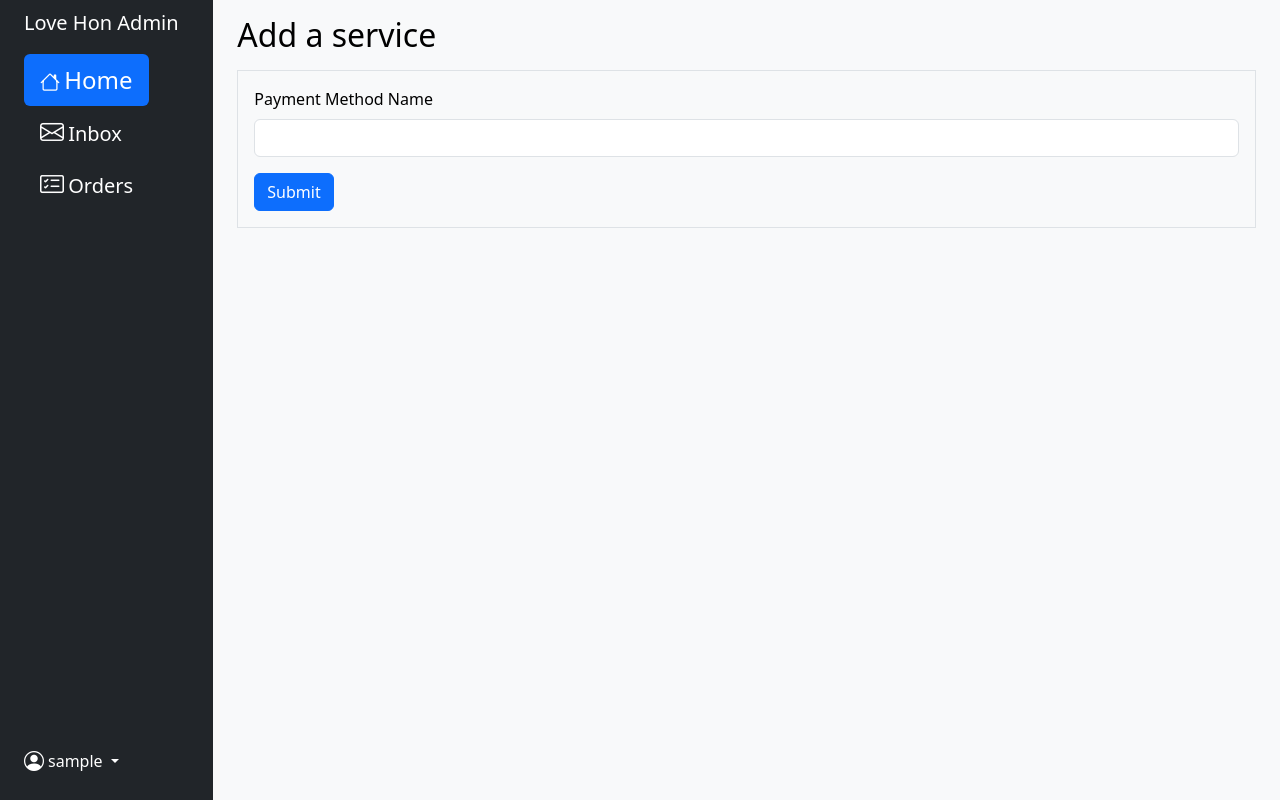
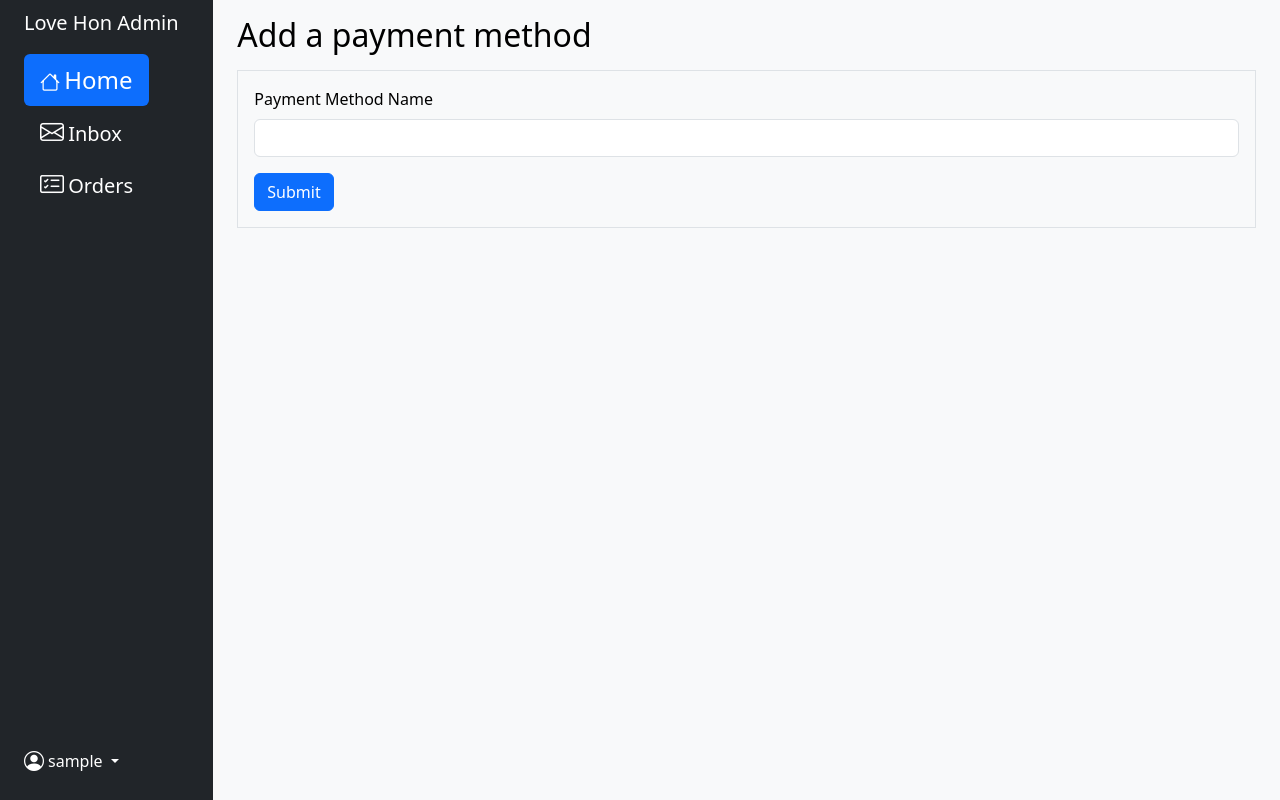
Before and after one commit to ICS2608-Final-Project/laundry-system, a PHP site: page /admin.payment_method.add.php in a window 1280 px wide. Run offline with PHP 8.4, Linux system fonts and the light colour scheme; the visitor is signed in with stand-in values (Sample User, id 1).

Commit message:
fixed a bug in admin page

```diff
--- a/admin.payment_method.add.php
+++ b/admin.payment_method.add.php
@@ -22,7 +22,7 @@ if ($_SERVER['REQUEST_METHOD'] == 'POST') {
 }
 ?>
 <main class="container">
-    <h2>Add a service</h2>
+    <h2>Add a payment method</h2>
     <div class="container border my-3 p-3">
         <form action="admin.payment_method.add.php" method="post">
             <div class="mb-3">
```
